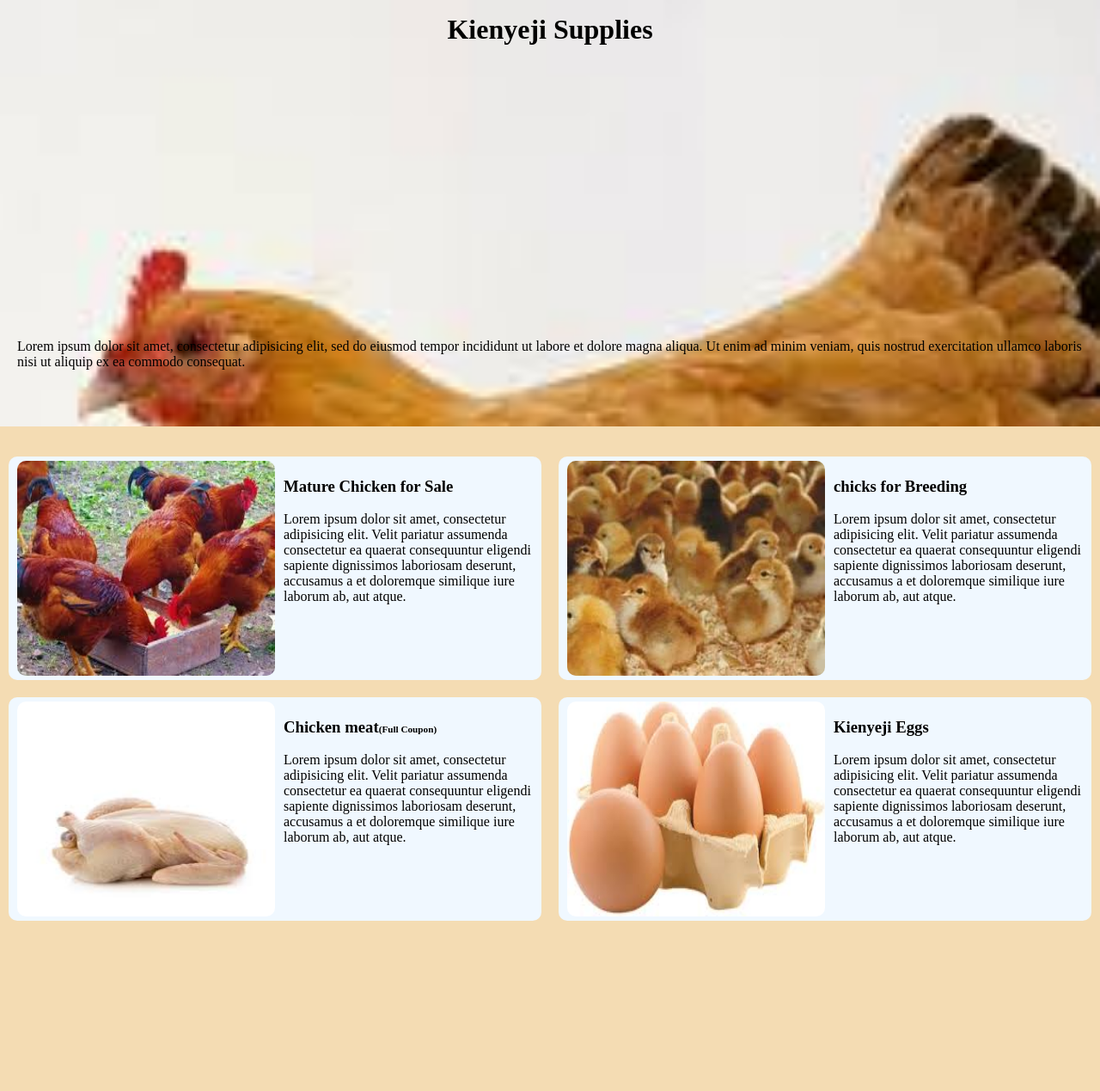
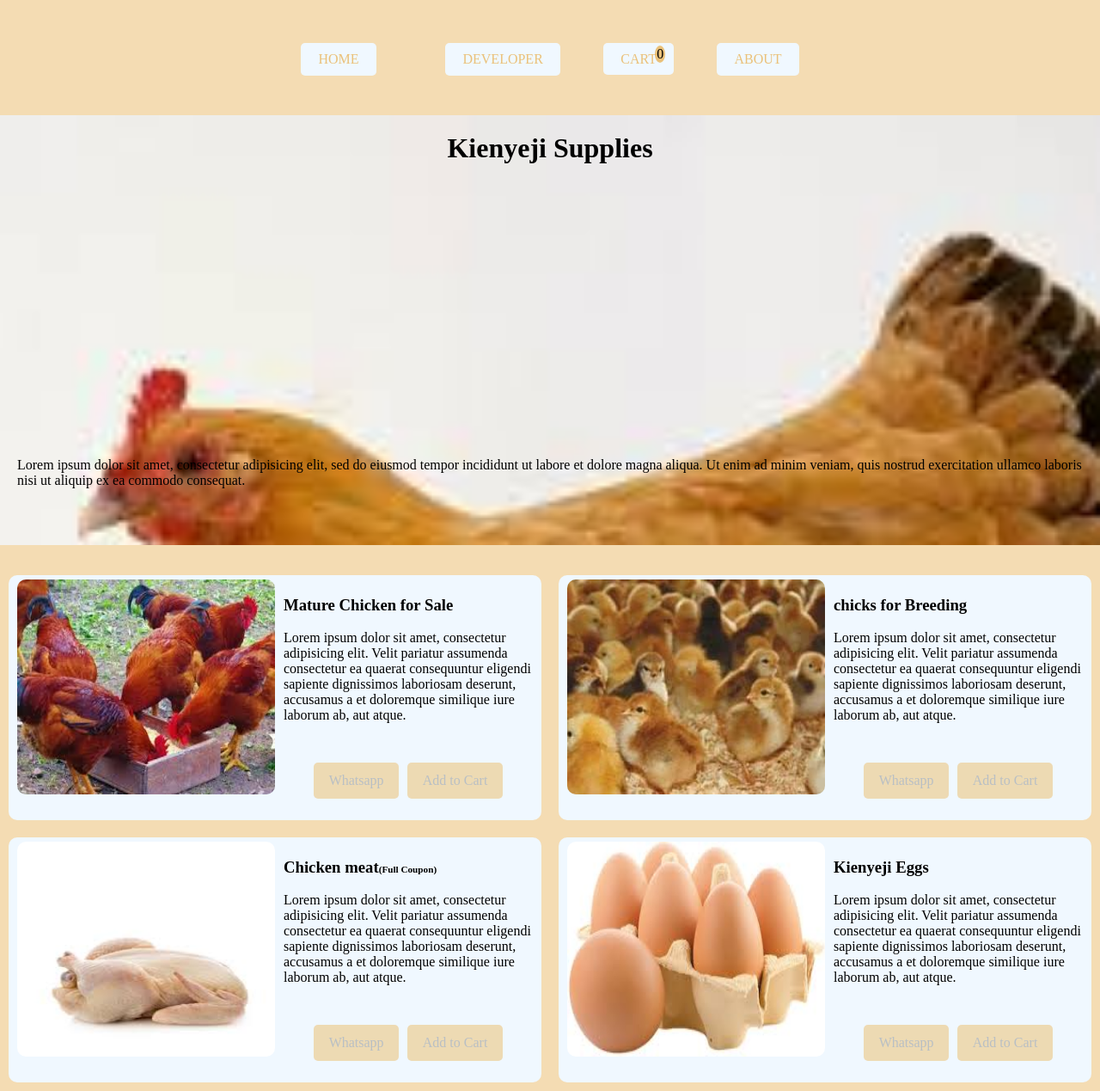
Before and after one commit to jonahdeveloper/kienyeji, a plain HTML site: page index.html in a window 1280 px wide. Shown: the whole page at 86% size. Before the commit the page ends 1081 px from the top, so only its background shows below. Drawn offline with Linux system fonts and the light colour scheme.

Commit message:
Update index.html

```diff
--- a/index.html
+++ b/index.html
@@ -6,6 +6,15 @@
     <link rel="stylesheet" href="css/styles.css">
   </head>
   <body>
+    <header class="navbar">
+      <a href="">Home</a>
+      <a href="">Developer</a>
+      <div class="cart">
+        <a href="">Cart</a>
+        <span>0</span>
+      </div>
+      <a href="">About</a>
+    </header>
     <div class="top-container">
       <h1>Kienyeji Supplies</h1>
       <p>Lorem ipsum dolor sit amet, consectetur adipisicing elit,
@@ -25,6 +34,13 @@
           Velit pariatur assumenda consectetur ea quaerat consequuntur eligendi
           sapiente dignissimos laboriosam deserunt, accusamus a et doloremque similique iure laborum ab, aut atque.
         </p>
+
+
+        <div class="order">
+          <a href="">Whatsapp</a>
+          <a href="">Add to Cart</a>
+        </div>
+
       </div>
 
       <div class="products chicks">
@@ -35,6 +51,10 @@
           Velit pariatur assumenda consectetur ea quaerat consequuntur eligendi
           sapiente dignissimos laboriosam deserunt, accusamus a et doloremque similique iure laborum ab, aut atque.
         </p>
+        <div class="order">
+          <a href="">Whatsapp</a>
+          <a href="">Add to Cart</a>
+        </div>
       </div>
 
       <div class="products chicken-meat">
@@ -45,7 +65,12 @@
           Velit pariatur assumenda consectetur ea quaerat consequuntur eligendi
           sapiente dignissimos laboriosam deserunt, accusamus a et doloremque similique iure laborum ab, aut atque.
         </p>
+        <div class="order">
+          <a href="">Whatsapp</a>
+          <a href="">Add to Cart</a>
+        </div>
       </div>
+
       <div class="products chicken-eggs">
         <img class="grid-image" src="images/eggs-1.jpg" alt="">
         <h3 class="grid-head">Kienyeji Eggs</h3>
@@ -54,7 +79,12 @@
           Velit pariatur assumenda consectetur ea quaerat consequuntur eligendi
           sapiente dignissimos laboriosam deserunt, accusamus a et doloremque similique iure laborum ab, aut atque.
         </p>
+        <div class="order">
+          <a href="">Whatsapp</a>
+          <a href="">Add to Cart</a>
+        </div>
       </div>
+
     </div>
 
   </body>
```
